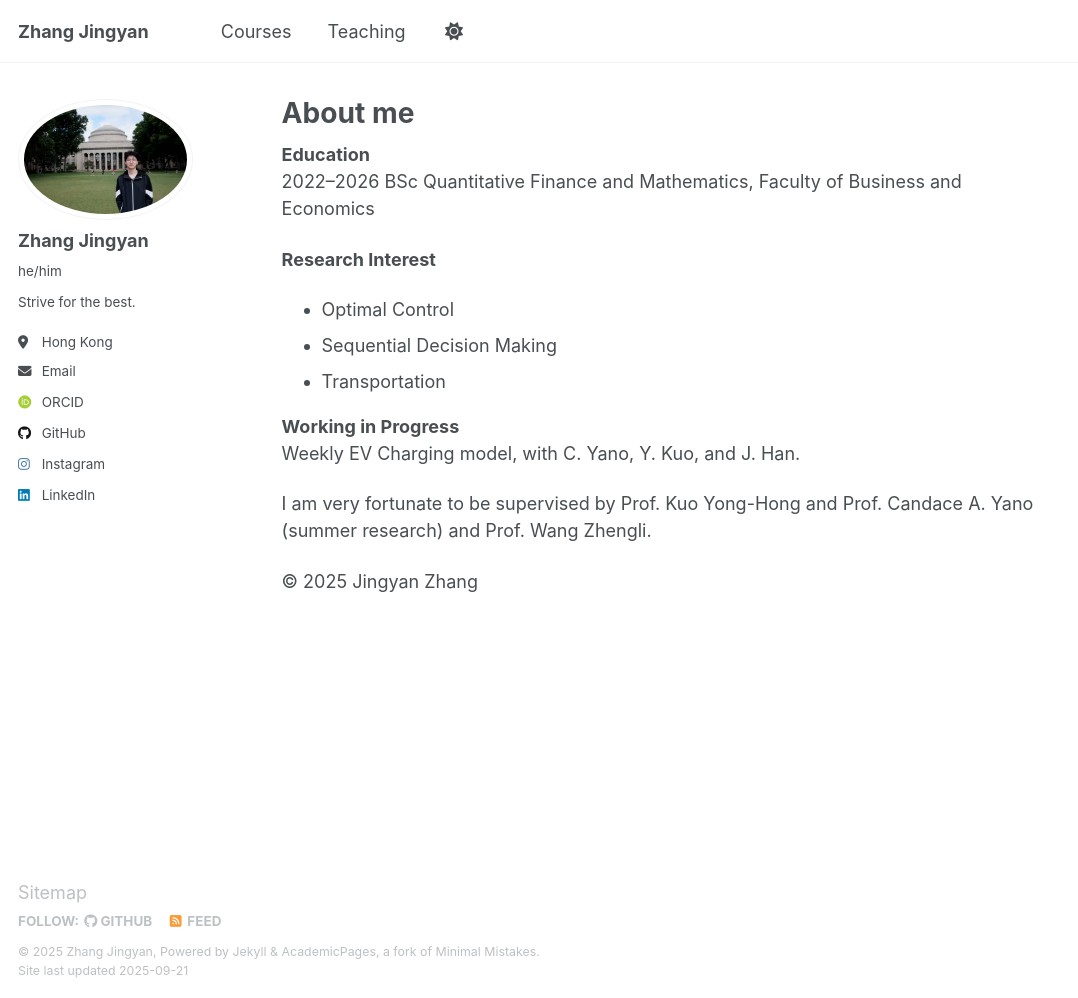
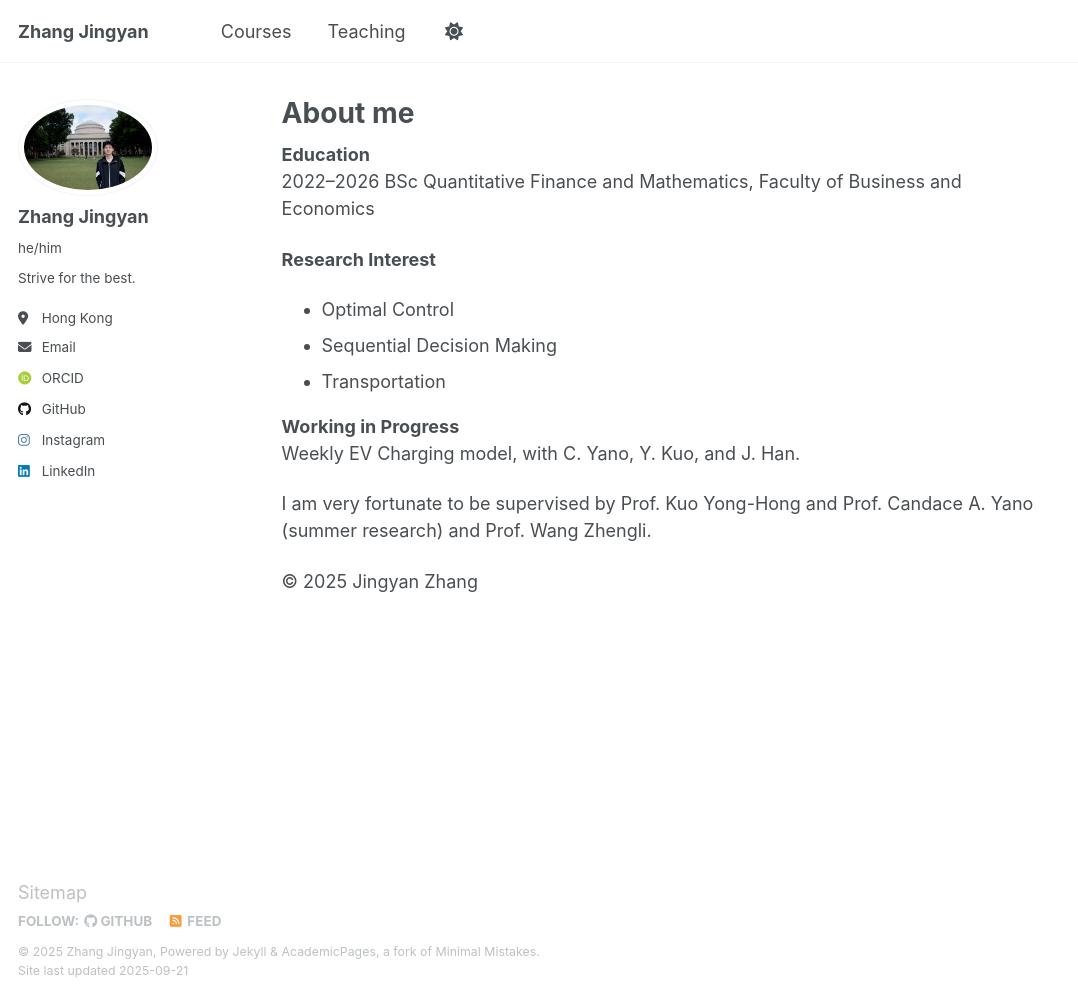
Before and after one commit to zjy-Felix/Felix, a Jekyll site: the page built from _pages/about.md, in a window 1280 px wide and 998 px high. Shown: the whole window, without its empty margins (0-1078 px from the left). Built offline with Jekyll 4.4.1, drawn with Linux system fonts in a browser that asks for light colours; some web fonts are replaced.

Commit message:
Update default.html

```diff
--- a/_layouts/default.html
+++ b/_layouts/default.html
@@ -9,10 +9,27 @@ layout: compress
   <head>
     {% include head.html %}
     {% include head/custom.html %}
+
+    <!-- 全站图片尺寸覆盖：左上角“我的照片”（作者头像/全局头像） -->
+    <style>
+      /* 你的“左上角我的照片”大概率使用这个选择器 */
+      .author__avatar img {
+        width: 140px;   /* 改这里：想多大就填多少，比如 120/140/160 */
+        height: auto;
+        max-width: none;
+      }
+
+      /* 若那张图是放在站点标题旁边的 <img>，一起兜底 */
+      .site-title img,
+      .site-logo img {
+        height: 56px;   /* 或者用 width: 120px; */
+        width: auto;
+        vertical-align: middle;
+      }
+    </style>
   </head>
 
   <body>
-
     {% include browser-upgrade.html %}
     {% include masthead.html %}
 
@@ -26,6 +43,5 @@ layout: compress
     </div>
 
     {% include scripts.html %}
-
   </body>
 </html>
```
